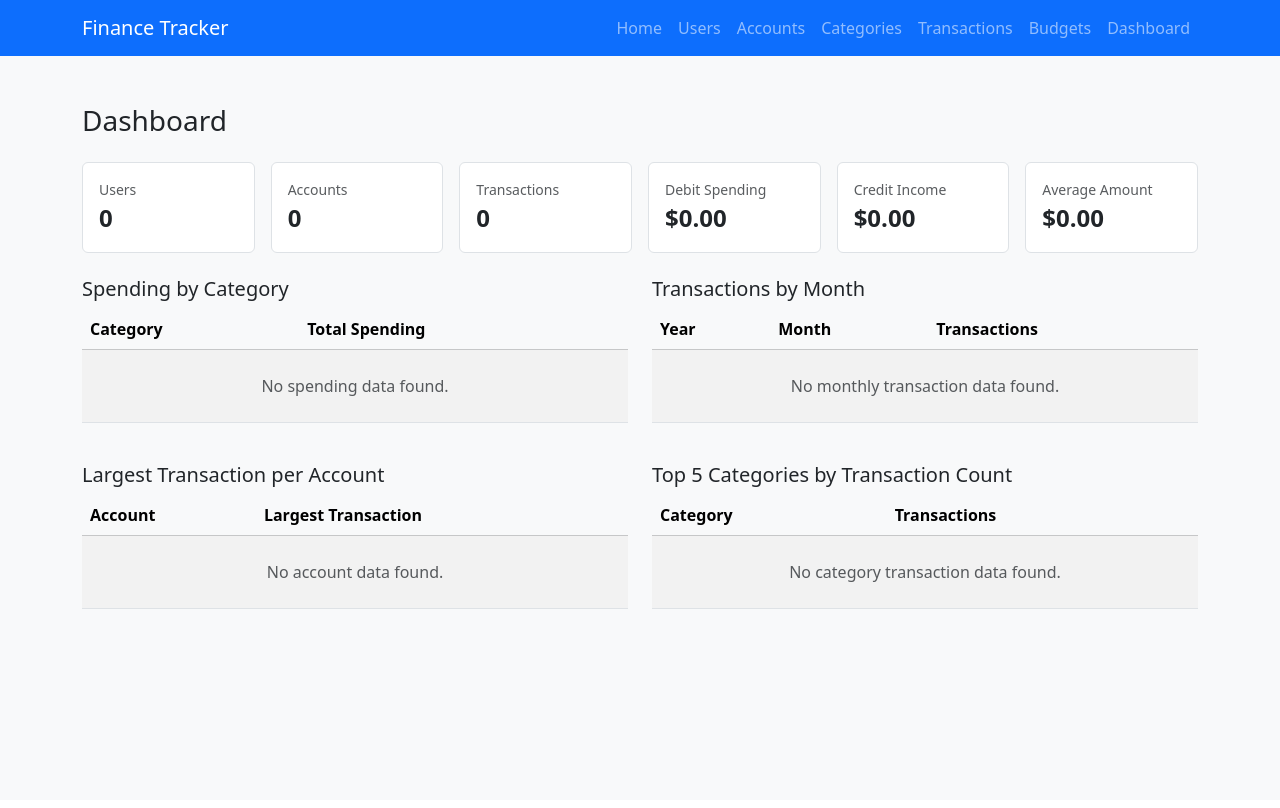
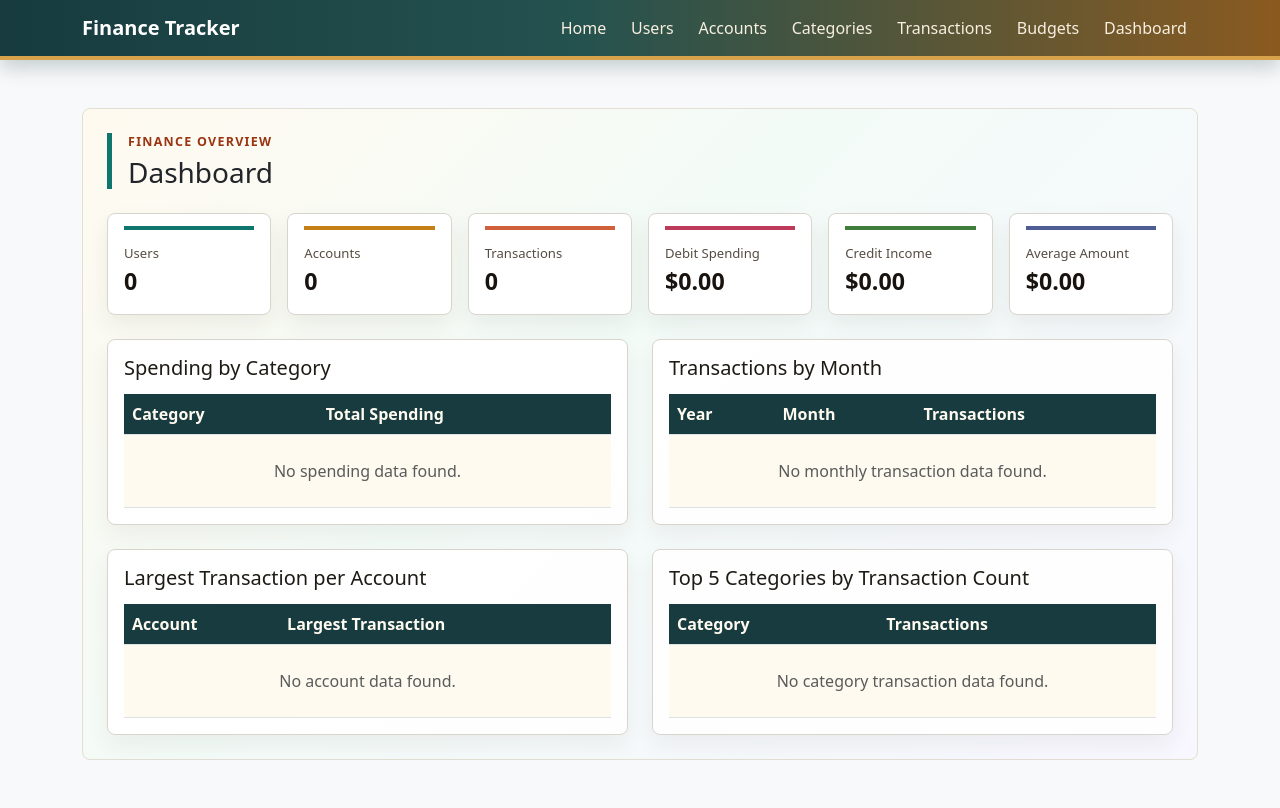
Before and after one commit to rohithreddyjaidi/Personal-finance-tracker-, a Flask app: page /dashboard in a window 1280 px wide. Before the commit the page ends 609 px from the top, so only its background shows below. Run offline with Flask 3, Linux system fonts and the light colour scheme; data that the repository does not hold is empty; parts of the project's set-up code (start-up, migrations or seed data) failed here and were passed over.

Commit message:
update personal finance tracker

```diff
--- a/finance_app/app.py
+++ b/finance_app/app.py
@@ -27,7 +27,6 @@ def handle_database_error(error):
     db.session.rollback()
     app.logger.exception("Database error: %s", error)
     return render_template("database_error.html"), 503
-
 
 def get_user_form_data():
     join_date_value = request.form.get("join_date", "").strip()
--- a/finance_app/static/css/style.css
+++ b/finance_app/static/css/style.css
@@ -1,5 +1,30 @@
 body {
     background-color: #f8f9fa;
+}
+
+.navbar.bg-primary {
+    background:
+        linear-gradient(90deg, #173b3f 0%, #24524f 45%, #8a5a20 100%) !important;
+    border-bottom: 4px solid #d8a24a;
+    box-shadow: 0 8px 18px rgba(23, 59, 63, 0.22);
+}
+
+.navbar-brand {
+    font-weight: 700;
+}
+
+.navbar-dark .navbar-nav .nav-link {
+    border-radius: 6px;
+    color: #f8efe0;
+    margin-left: 0.15rem;
+    padding-left: 0.7rem;
+    padding-right: 0.7rem;
+}
+
+.navbar-dark .navbar-nav .nav-link:hover,
+.navbar-dark .navbar-nav .nav-link:focus {
+    background-color: rgba(255, 250, 240, 0.16);
+    color: #ffffff;
 }
 
 .welcome-section {
@@ -8,3 +33,111 @@ body {
     border-radius: 8px;
     padding: 2rem;
 }
+
+.dashboard-shell {
+    background:
+        linear-gradient(135deg, #fffaf0 0%, #f3fbf7 42%, #f8f7ff 100%);
+    border: 1px solid #e2ded3;
+    border-radius: 8px;
+    padding: 1.5rem;
+}
+
+.dashboard-heading {
+    border-left: 5px solid #0f766e;
+    padding-left: 1rem;
+}
+
+.dashboard-kicker {
+    color: #9a3412;
+    font-size: 0.78rem;
+    font-weight: 700;
+    letter-spacing: 0.08rem;
+    text-transform: uppercase;
+}
+
+.dashboard-metric {
+    background-color: #ffffff;
+    border: 1px solid #d8d5cc;
+    border-radius: 8px;
+    box-shadow: 0 10px 22px rgba(43, 38, 30, 0.07);
+    min-height: 94px;
+    padding: 1rem;
+    position: relative;
+}
+
+.dashboard-metric::before {
+    content: "";
+    display: block;
+    height: 4px;
+    left: 1rem;
+    position: absolute;
+    right: 1rem;
+    top: 0.75rem;
+}
+
+.dashboard-label {
+    color: #554d43;
+    font-size: 0.82rem;
+    margin-top: 0.85rem;
+}
+
+.dashboard-value {
+    color: #18130f;
+    font-size: 1.45rem;
+    font-weight: 800;
+}
+
+.metric-teal::before {
+    background-color: #0f766e;
+}
+
+.metric-gold::before {
+    background-color: #c47f17;
+}
+
+.metric-coral::before {
+    background-color: #d05f3c;
+}
+
+.metric-rose::before {
+    background-color: #be3a5b;
+}
+
+.metric-green::before {
+    background-color: #3f7d3d;
+}
+
+.metric-indigo::before {
+    background-color: #4f5d95;
+}
+
+.dashboard-panel {
+    background-color: rgba(255, 255, 255, 0.9);
+    border: 1px solid #d8d5cc;
+    border-radius: 8px;
+    box-shadow: 0 10px 22px rgba(43, 38, 30, 0.06);
+    padding: 1rem;
+}
+
+.dashboard-panel h2 {
+    color: #1e1a14;
+    margin-bottom: 0.85rem;
+}
+
+.dashboard-table thead th {
+    background-color: #173b3f;
+    color: #fffaf0;
+    font-weight: 700;
+}
+
+.dashboard-table tbody tr:nth-child(odd) td {
+    background-color: #fffaf0;
+}
+
+.dashboard-table tbody tr:nth-child(even) td {
+    background-color: #eef7f2;
+}
+
+.dashboard-table tbody tr:hover td {
+    background-color: #f6e5c7;
+}
--- a/finance_app/templates/dashboard.html
+++ b/finance_app/templates/dashboard.html
@@ -3,55 +3,58 @@
 {% block title %}Dashboard - Finance Tracker{% endblock %}
 
 {% block content %}
-<div class="d-flex justify-content-between align-items-center mb-4">
+<section class="dashboard-shell">
+    <div class="dashboard-heading mb-4">
+        <p class="dashboard-kicker mb-1">Finance overview</p>
         <h1 class="h3 mb-0">Dashboard</h1>
     </div>
 
     <div class="row g-3 mb-4">
         <div class="col-md-4 col-xl-2">
-        <div class="border rounded bg-white p-3 h-100">
-            <div class="text-muted small">Users</div>
-            <div class="fs-4 fw-bold">{{ total_users }}</div>
+            <div class="dashboard-metric metric-teal">
+                <div class="dashboard-label">Users</div>
+                <div class="dashboard-value">{{ total_users }}</div>
             </div>
         </div>
         <div class="col-md-4 col-xl-2">
-        <div class="border rounded bg-white p-3 h-100">
-            <div class="text-muted small">Accounts</div>
-            <div class="fs-4 fw-bold">{{ total_accounts }}</div>
+            <div class="dashboard-metric metric-gold">
+                <div class="dashboard-label">Accounts</div>
+                <div class="dashboard-value">{{ total_accounts }}</div>
             </div>
         </div>
         <div class="col-md-4 col-xl-2">
-        <div class="border rounded bg-white p-3 h-100">
-            <div class="text-muted small">Transactions</div>
-            <div class="fs-4 fw-bold">{{ total_transactions }}</div>
+            <div class="dashboard-metric metric-coral">
+                <div class="dashboard-label">Transactions</div>
+                <div class="dashboard-value">{{ total_transactions }}</div>
             </div>
         </div>
         <div class="col-md-4 col-xl-2">
-        <div class="border rounded bg-white p-3 h-100">
-            <div class="text-muted small">Debit Spending</div>
-            <div class="fs-4 fw-bold">${{ "%.2f"|format(total_debit_spending|float) }}</div>
+            <div class="dashboard-metric metric-rose">
+                <div class="dashboard-label">Debit Spending</div>
+                <div class="dashboard-value">${{ "%.2f"|format(total_debit_spending|float) }}</div>
             </div>
         </div>
         <div class="col-md-4 col-xl-2">
-        <div class="border rounded bg-white p-3 h-100">
-            <div class="text-muted small">Credit Income</div>
-            <div class="fs-4 fw-bold">${{ "%.2f"|format(total_credit_income|float) }}</div>
+            <div class="dashboard-metric metric-green">
+                <div class="dashboard-label">Credit Income</div>
+                <div class="dashboard-value">${{ "%.2f"|format(total_credit_income|float) }}</div>
             </div>
         </div>
         <div class="col-md-4 col-xl-2">
-        <div class="border rounded bg-white p-3 h-100">
-            <div class="text-muted small">Average Amount</div>
-            <div class="fs-4 fw-bold">${{ "%.2f"|format(average_transaction_amount|float) }}</div>
+            <div class="dashboard-metric metric-indigo">
+                <div class="dashboard-label">Average Amount</div>
+                <div class="dashboard-value">${{ "%.2f"|format(average_transaction_amount|float) }}</div>
             </div>
         </div>
     </div>
 
     <div class="row g-4">
         <div class="col-lg-6">
+            <div class="dashboard-panel">
                 <h2 class="h5">Spending by Category</h2>
                 <div class="table-responsive">
-            <table class="table table-striped table-hover align-middle">
-                <thead class="table-light">
+                    <table class="table dashboard-table align-middle mb-0">
+                        <thead>
                             <tr>
                                 <th>Category</th>
                                 <th>Total Spending</th>
@@ -72,12 +75,14 @@
                     </table>
                 </div>
             </div>
+        </div>
 
         <div class="col-lg-6">
+            <div class="dashboard-panel">
                 <h2 class="h5">Transactions by Month</h2>
                 <div class="table-responsive">
-            <table class="table table-striped table-hover align-middle">
-                <thead class="table-light">
+                    <table class="table dashboard-table align-middle mb-0">
+                        <thead>
                             <tr>
                                 <th>Year</th>
                                 <th>Month</th>
@@ -100,12 +105,14 @@
                     </table>
                 </div>
             </div>
+        </div>
 
         <div class="col-lg-6">
+            <div class="dashboard-panel">
                 <h2 class="h5">Largest Transaction per Account</h2>
                 <div class="table-responsive">
-            <table class="table table-striped table-hover align-middle">
-                <thead class="table-light">
+                    <table class="table dashboard-table align-middle mb-0">
+                        <thead>
                             <tr>
                                 <th>Account</th>
                                 <th>Largest Transaction</th>
@@ -126,12 +133,14 @@
                     </table>
                 </div>
             </div>
+        </div>
 
         <div class="col-lg-6">
+            <div class="dashboard-panel">
                 <h2 class="h5">Top 5 Categories by Transaction Count</h2>
                 <div class="table-responsive">
-            <table class="table table-striped table-hover align-middle">
-                <thead class="table-light">
+                    <table class="table dashboard-table align-middle mb-0">
+                        <thead>
                             <tr>
                                 <th>Category</th>
                                 <th>Transactions</th>
@@ -153,4 +162,6 @@
                 </div>
             </div>
         </div>
+    </div>
+</section>
 {% endblock %}
```
Also changed, not shown: finance_app/AI_LOG.md (+17 -11 lines). Lines whose indentation alone changed are shown as unchanged.
